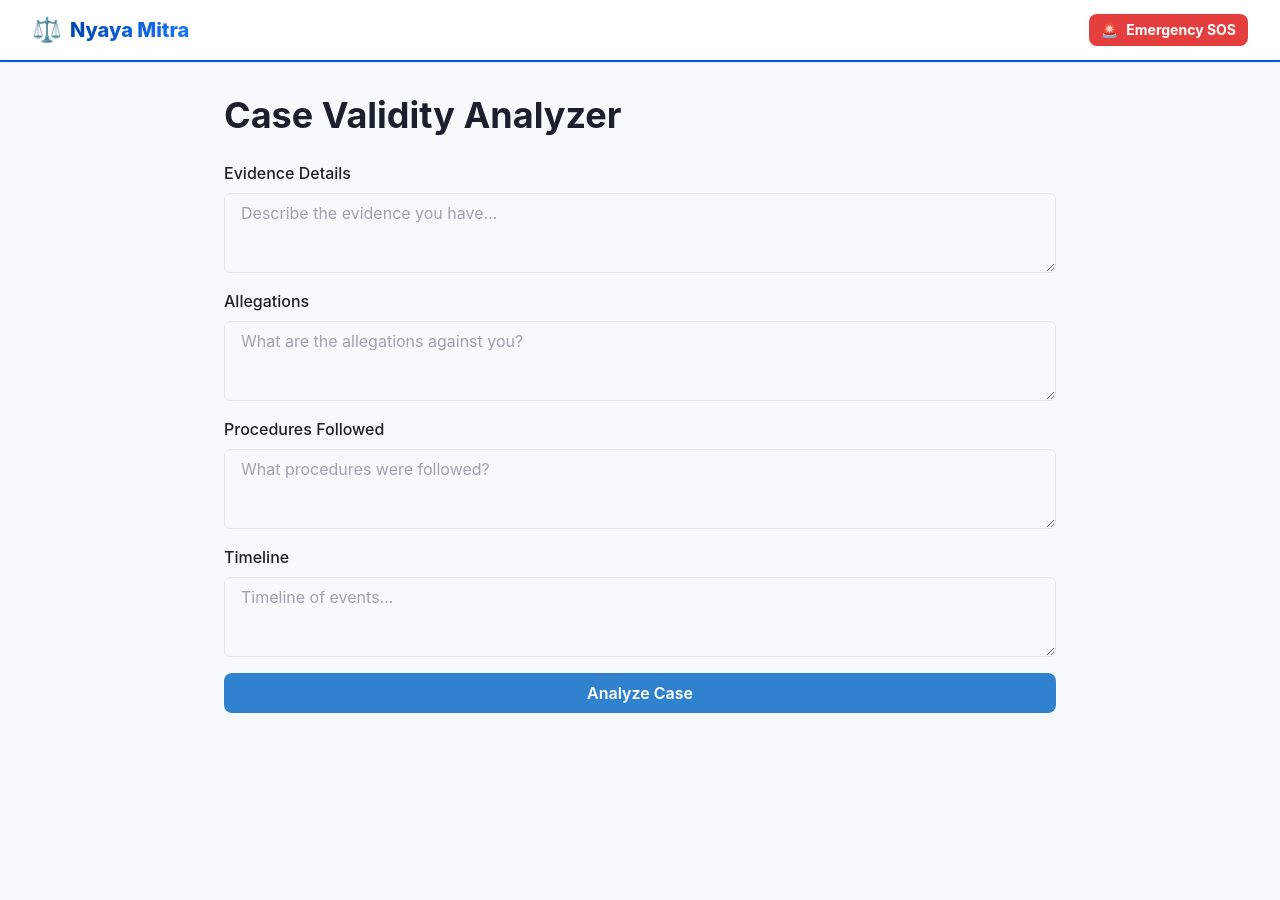
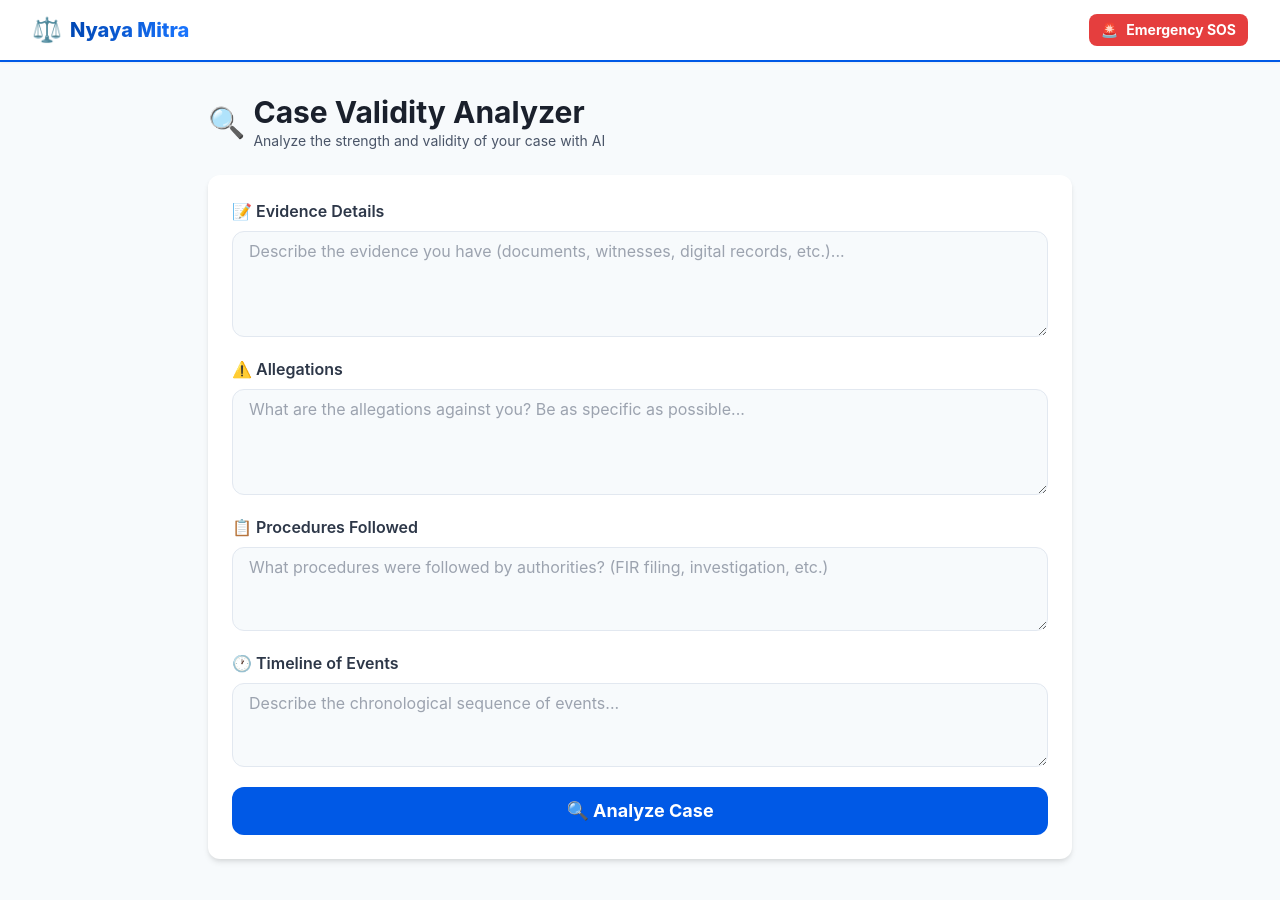
Before and after one commit to akshithnallaginnela/Nyaya-Mitra, a React (Vite) app in the folder frontend/: page /case-analyzer in a window 1280 px wide. Shown: the top 900 px of the page. Before the commit the page ends 800 px from the top, so only its background shows below. Built offline with nearby package versions, Linux system fonts and the light colour scheme; sample sign-in values are in the browser's storage; the HTML template or start-up script is replaced by a standard one.

Commit message:
chore: redesign CaseAnalyzer page with enhanced UI and user experience

```diff
--- a/frontend/src/pages/CaseAnalyzer.tsx
+++ b/frontend/src/pages/CaseAnalyzer.tsx
@@ -10,6 +10,17 @@ import {
   Text,
   Progress,
   useToast,
+  Container,
+  Card,
+  CardBody,
+  HStack,
+  Badge,
+  SimpleGrid,
+  Stat,
+  StatLabel,
+  StatNumber,
+  StatHelpText,
+  Divider,
 } from '@chakra-ui/react';
 import api from '../api/axios';
 
@@ -23,6 +34,15 @@ const CaseAnalyzer: React.FC = () => {
   const toast = useToast();
 
   const analyzeCase = async () => {
+    if (!evidence.trim() && !allegations.trim()) {
+      toast({
+        title: 'Please provide details',
+        description: 'At least evidence or allegations are required',
+        status: 'warning',
+        duration: 3000,
+      });
+      return;
+    }
     setLoading(true);
     try {
       const response = await api.post('/case/analyze', {
@@ -35,6 +55,7 @@ const CaseAnalyzer: React.FC = () => {
     } catch (error) {
       toast({
         title: 'Analysis failed',
+        description: 'Please try again later',
         status: 'error',
         duration: 3000,
       });
@@ -43,64 +64,170 @@ const CaseAnalyzer: React.FC = () => {
     }
   };
 
+  const getScoreColor = (score: number) => {
+    if (score >= 70) return 'green';
+    if (score >= 40) return 'yellow';
+    return 'red';
+  };
+
   return (
-    <Box p={8} maxW="4xl" mx="auto">
-      <Heading mb={6}>Case Validity Analyzer</Heading>
-      <VStack spacing={4} align="stretch">
+    <Box bg="gray.50" minH="calc(100vh - 60px)" py={8}>
+      <Container maxW="4xl">
+        <HStack mb={6}>
+          <Text fontSize="3xl">🔍</Text>
+          <VStack align="start" spacing={0}>
+            <Heading size="lg" color="gray.800">Case Validity Analyzer</Heading>
+            <Text color="gray.600" fontSize="sm">
+              Analyze the strength and validity of your case with AI
+            </Text>
+          </VStack>
+        </HStack>
+
+        <Card borderRadius="xl" boxShadow="md" mb={6}>
+          <CardBody p={6}>
+            <VStack spacing={5} align="stretch">
               <FormControl>
-          <FormLabel>Evidence Details</FormLabel>
+                <FormLabel fontWeight="600" color="gray.700">
+                  📝 Evidence Details
+                </FormLabel>
                 <Textarea
                   value={evidence}
                   onChange={(e) => setEvidence(e.target.value)}
-            placeholder="Describe the evidence you have..."
+                  placeholder="Describe the evidence you have (documents, witnesses, digital records, etc.)..."
+                  rows={4}
+                  bg="gray.50"
+                  borderRadius="xl"
+                  _focus={{ bg: 'white' }}
                 />
               </FormControl>
+
               <FormControl>
-          <FormLabel>Allegations</FormLabel>
+                <FormLabel fontWeight="600" color="gray.700">
+                  ⚠️ Allegations
+                </FormLabel>
                 <Textarea
                   value={allegations}
                   onChange={(e) => setAllegations(e.target.value)}
-            placeholder="What are the allegations against you?"
+                  placeholder="What are the allegations against you? Be as specific as possible..."
+                  rows={4}
+                  bg="gray.50"
+                  borderRadius="xl"
+                  _focus={{ bg: 'white' }}
                 />
               </FormControl>
+
               <FormControl>
-          <FormLabel>Procedures Followed</FormLabel>
+                <FormLabel fontWeight="600" color="gray.700">
+                  📋 Procedures Followed
+                </FormLabel>
                 <Textarea
                   value={procedures}
                   onChange={(e) => setProcedures(e.target.value)}
-            placeholder="What procedures were followed?"
+                  placeholder="What procedures were followed by authorities? (FIR filing, investigation, etc.)"
+                  rows={3}
+                  bg="gray.50"
+                  borderRadius="xl"
+                  _focus={{ bg: 'white' }}
                 />
               </FormControl>
+
               <FormControl>
-          <FormLabel>Timeline</FormLabel>
+                <FormLabel fontWeight="600" color="gray.700">
+                  🕐 Timeline of Events
+                </FormLabel>
                 <Textarea
                   value={timeline}
                   onChange={(e) => setTimeline(e.target.value)}
-            placeholder="Timeline of events..."
+                  placeholder="Describe the chronological sequence of events..."
+                  rows={3}
+                  bg="gray.50"
+                  borderRadius="xl"
+                  _focus={{ bg: 'white' }}
                 />
               </FormControl>
-        <Button onClick={analyzeCase} colorScheme="blue" isLoading={loading}>
-          Analyze Case
+
+              <Button
+                onClick={analyzeCase}
+                colorScheme="brand"
+                isLoading={loading}
+                loadingText="Analyzing..."
+                size="lg"
+                borderRadius="xl"
+                fontWeight="700"
+              >
+                🔍 Analyze Case
               </Button>
+            </VStack>
+          </CardBody>
+        </Card>
 
         {result && (
-          <Box mt={6} p={6} borderWidth={1} borderRadius="lg">
-            <Heading size="md" mb={4}>Validity Score: {result.validity_score}/100</Heading>
-            <Progress value={result.validity_score} colorScheme="blue" mb={4} />
-            <Text fontWeight="bold" mb={2}>Breakdown:</Text>
-            <Text>Evidence: {result.breakdown?.evidence || 0}/40</Text>
-            <Text>Legal Basis: {result.breakdown?.legal_basis || 0}/30</Text>
-            <Text>Procedural: {result.breakdown?.procedural || 0}/20</Text>
-            <Text>Timeline: {result.breakdown?.timeline || 0}/10</Text>
+          <Card borderRadius="xl" boxShadow="lg" borderTop="4px solid" borderTopColor={`${getScoreColor(result.validity_score)}.400`}>
+            <CardBody p={6}>
+              <VStack spacing={5} align="stretch">
+                <HStack justify="space-between">
+                  <Heading size="md" color="gray.800">Analysis Results</Heading>
+                  <Badge
+                    colorScheme={getScoreColor(result.validity_score)}
+                    fontSize="md"
+                    px={4}
+                    py={1}
+                    borderRadius="full"
+                  >
+                    Score: {result.validity_score}/100
+                  </Badge>
+                </HStack>
+
+                <Progress
+                  value={result.validity_score}
+                  colorScheme={getScoreColor(result.validity_score)}
+                  borderRadius="full"
+                  size="lg"
+                  hasStripe
+                  isAnimated
+                />
+
+                <SimpleGrid columns={{ base: 2, md: 4 }} spacing={4}>
+                  <Stat bg="blue.50" p={3} borderRadius="lg" textAlign="center">
+                    <StatLabel fontSize="xs" color="gray.600">Evidence</StatLabel>
+                    <StatNumber color="blue.600">{result.breakdown?.evidence || 0}</StatNumber>
+                    <StatHelpText>/40</StatHelpText>
+                  </Stat>
+                  <Stat bg="purple.50" p={3} borderRadius="lg" textAlign="center">
+                    <StatLabel fontSize="xs" color="gray.600">Legal Basis</StatLabel>
+                    <StatNumber color="purple.600">{result.breakdown?.legal_basis || 0}</StatNumber>
+                    <StatHelpText>/30</StatHelpText>
+                  </Stat>
+                  <Stat bg="teal.50" p={3} borderRadius="lg" textAlign="center">
+                    <StatLabel fontSize="xs" color="gray.600">Procedural</StatLabel>
+                    <StatNumber color="teal.600">{result.breakdown?.procedural || 0}</StatNumber>
+                    <StatHelpText>/20</StatHelpText>
+                  </Stat>
+                  <Stat bg="orange.50" p={3} borderRadius="lg" textAlign="center">
+                    <StatLabel fontSize="xs" color="gray.600">Timeline</StatLabel>
+                    <StatNumber color="orange.600">{result.breakdown?.timeline || 0}</StatNumber>
+                    <StatHelpText>/10</StatHelpText>
+                  </Stat>
+                </SimpleGrid>
+
                 {result.recommendations && (
                   <>
-                <Text fontWeight="bold" mt={4} mb={2}>Recommendations:</Text>
-                <Text>{result.recommendations}</Text>
+                    <Divider />
+                    <Box>
+                      <Text fontWeight="700" mb={2} color="gray.700">
+                        💡 Recommendations
+                      </Text>
+                      <Text color="gray.600" lineHeight="tall" whiteSpace="pre-wrap">
+                        {result.recommendations}
+                      </Text>
+                    </Box>
                   </>
                 )}
-          </Box>
+              </VStack>
+            </CardBody>
+          </Card>
         )}
-      </VStack>
+      </Container>
     </Box>
   );
 };
```
Lines whose indentation alone changed are shown as unchanged.
